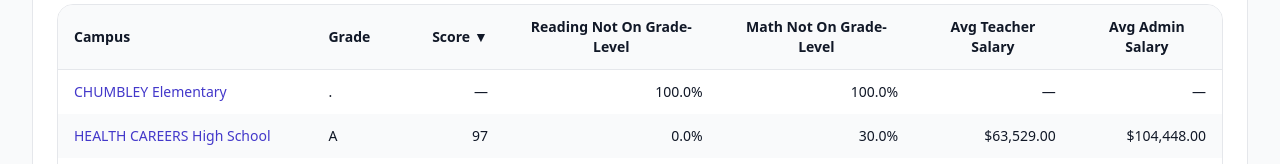
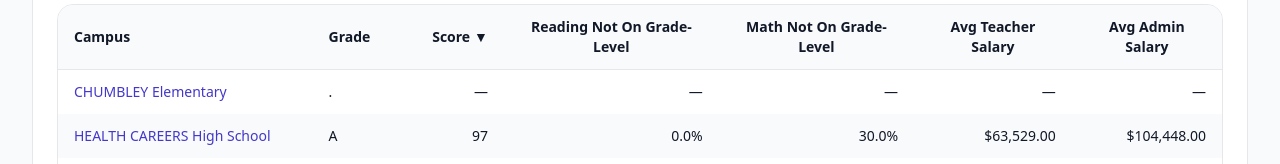
Before and after one commit to jab1897/LoneStarLedger5, a React (Vite) app: page /district/015915 in a window 1280 px wide. Shown: the part 592-756 px from the top of the page. Built offline with nearby package versions, Linux system fonts and the light colour scheme; no server answers.

Commit message:
Fix campus CSV path and parse gap metrics from CSV

```diff
--- a/src/pages/DistrictDetail.jsx
+++ b/src/pages/DistrictDetail.jsx
@@ -176,12 +176,19 @@ export default function DistrictDetail() {
           pick(r, "Campus Grade", "CAMPUS_GRADE", "Campus_Rating", "RATING") || "—";
         const campusScore = toNum(pick(r, "Campus Score", "SCORE", "OVERALL_SCORE"));
 
-        const toFrac = (v) => {
-          const n = toNum(v);
-          return Number.isFinite(n) ? (n > 1 ? n / 100 : n) : null;
+        const parsePct = (v) => {
+          const s = String(v ?? "").trim();
+          if (!s) return null;
+          if (/^\d+(\.\d+)?%$/.test(s)) {
+            const n = Number(s.replace(/%$/, ""));
+            return Number.isFinite(n) ? n / 100 : null;
+          }
+          const n = Number(s.replace(/[^0-9.\-]/g, ""));
+          if (!Number.isFinite(n)) return null;
+          return n > 1 ? n / 100 : n;
         };
 
-        let readingNot = toFrac(
+        const readingNot = parsePct(
           pick(
             r,
             "Share of Students Not on Grade-Level: Reading",
@@ -191,7 +198,7 @@ export default function DistrictDetail() {
             "READING_NOT_OGR"
           )
         );
-        let mathNot = toFrac(
+        const mathNot = parsePct(
           pick(
             r,
             "Share of Students Not on Grade-Level: Math",
@@ -201,25 +208,6 @@ export default function DistrictDetail() {
             "MATH_NOT_OGR"
           )
         );
-
-        if (readingNot === null) {
-          const readOGL = toFrac(
-            pick(
-              r,
-              "Reading On Grade-Level",
-              "READING_OGR",
-              "READING_OGL",
-              "Reading OGL"
-            )
-          );
-          if (readOGL !== null) readingNot = 1 - readOGL;
-        }
-        if (mathNot === null) {
-          const mathOGL = toFrac(
-            pick(r, "Math On Grade-Level", "MATH_OGR", "MATH_OGL", "Math OGL")
-          );
-          if (mathOGL !== null) mathNot = 1 - mathOGL;
-        }
 
         const teacherSalary = toNum(
           pick(
```
Also changed, not shown: src/lib/campuses.js.
